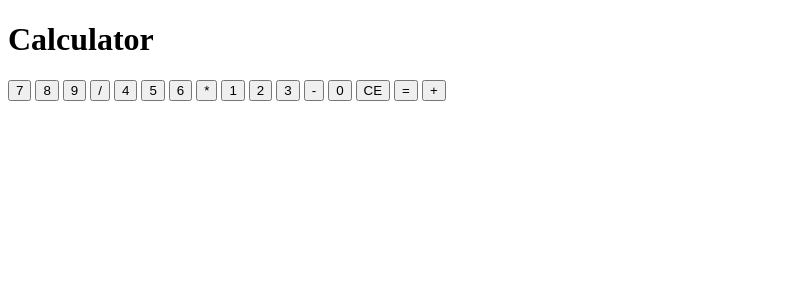
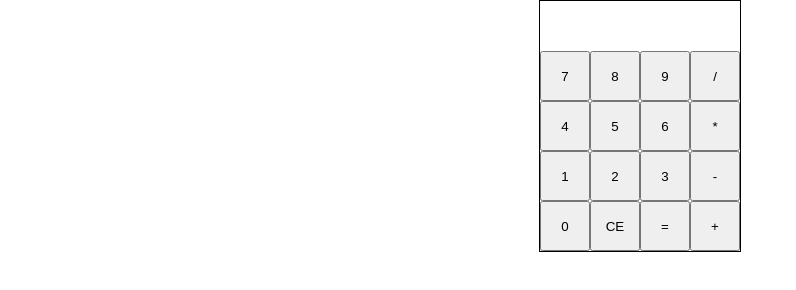
Before and after one commit to mattbuckwell/odin-calculator, a plain HTML site: page index.html in a window 1280 px wide. Shown: the whole page, without its empty margins (0-796 px from the left). Drawn offline with Linux system fonts and the light colour scheme.

Commit message:
Updated styles of elements in styles.css to display a basci calculator

```diff
--- a/css/styles.css
+++ b/css/styles.css
@@ -0,0 +1,25 @@
+body {
+    padding: 0;
+    margin: 0;
+    display: flex;
+    justify-content: center;
+}
+
+.container {
+    display: flex;
+    flex-wrap: wrap;
+    border: 1px solid #000;
+    height: 250px;
+    width: 200px;
+}
+
+.container h3 {
+    margin: 0;
+    height: 50px;
+    width: 200px;
+}
+
+.container button {
+    height: 50px;
+    width: 50px;
+}
--- a/index.html
+++ b/index.html
@@ -7,7 +7,7 @@
     <link rel="stylesheet" href="./css/styles.css">
 </head>
 <body>
-    <h1>Calculator</h1>
+    <!-- <h1>Calculator</h1> -->
     <div class="container">
         <h3></h3>
         <button>7</button>
```
